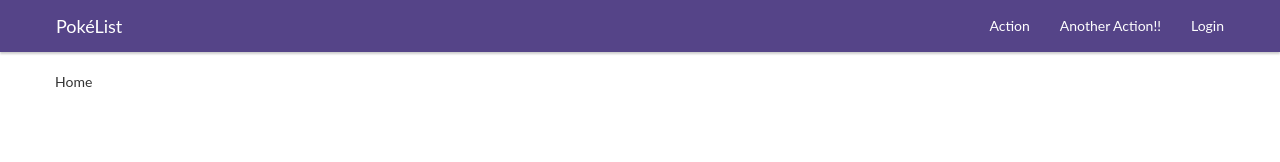
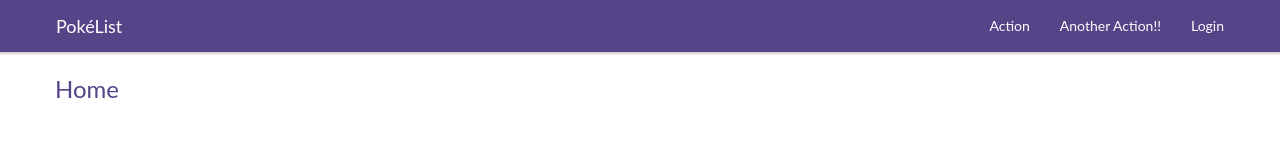
Before and after one commit to gbateman/pokelist-frontend, a React app: page / in a window 1280 px wide. Shown: the top 162 px of the page. Built offline with nearby package versions, Linux system fonts and the light colour scheme.

Commit message:
Added styles to home page header

```diff
--- a/src/components/Home.jsx
+++ b/src/components/Home.jsx
@@ -4,10 +4,10 @@ import PokemonListContainer from '../containers/PokemonListContainer.jsx';
 class Home extends React.Component {
   render() {
     return (
-      <div className="container">
-        <div className="row">
-          <div className="xs-col-12">
-            <p>Home</p>
+      <div className='container'>
+        <div className='row'>
+          <div className='xs-col-12'>
+            <div className='pokelist-page-header'>Home</div>
             <PokemonListContainer />
           </div>
         </div>
--- a/src/sass/main.scss
+++ b/src/sass/main.scss
@@ -1,6 +1,6 @@
-$nav-purple: #548;
 @import './pokemon-icon.scss';
 
+$pkl-purple: #548;
 $bg-purple: MediumPurple;
 $bg-white: white;
 
@@ -10,7 +10,7 @@ body {
 
 .pokelist-navbar {
     color: white;
-    background-color: $nav-purple;
+    background-color: $pkl-purple;
     border-radius: 0px;
     box-shadow: 0px 2px 2px rgba(0,0,0,0.2);
     padding: 0rem 4rem;
@@ -18,6 +18,12 @@ body {
     a {
         color: inherit;
     }
+}
+
+.pokelist-page-header {
+    color: $pkl-purple;
+    font-size: 24px;
+    margin-bottom: 10px;
 }
 
 .pokemon-list-item {
```
